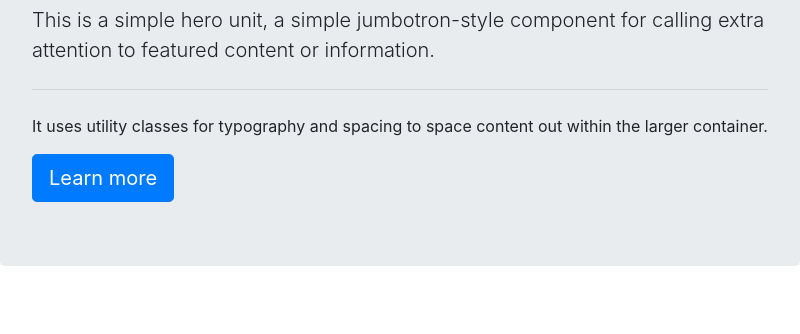
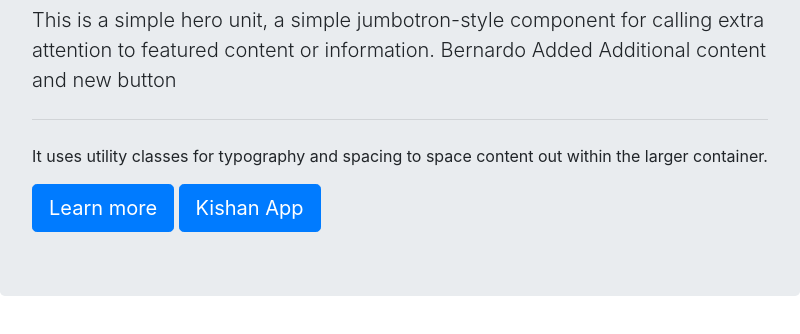
Before and after one commit to kkpatel911/Electron-Desktop-App, an Electron app: page index.html in a window 800 px wide. Shown: the part 134-468 px from the top of the page. Drawn offline with nearby package versions, Linux system fonts and the light colour scheme.

Commit message:
First contribution to kishan electron app

```diff
--- a/index.html
+++ b/index.html
@@ -23,7 +23,7 @@
       <h1 class="display-4">Hello, world!</h1>
       <p class="lead">
         This is a simple hero unit, a simple jumbotron-style component for
-        calling extra attention to featured content or information.
+        calling extra attention to featured content or information. Bernardo Added Additional content and new button
       </p>
       <hr class="my-4" />
       <p>
@@ -31,6 +31,7 @@
         within the larger container.
       </p>
       <a class="btn btn-primary btn-lg" href="#" role="button">Learn more</a>
+      <a class="btn btn-primary btn-lg" href="#" role="button">Kishan App</a>
     </div>
 
     <!-- Optional JavaScript -->
```
